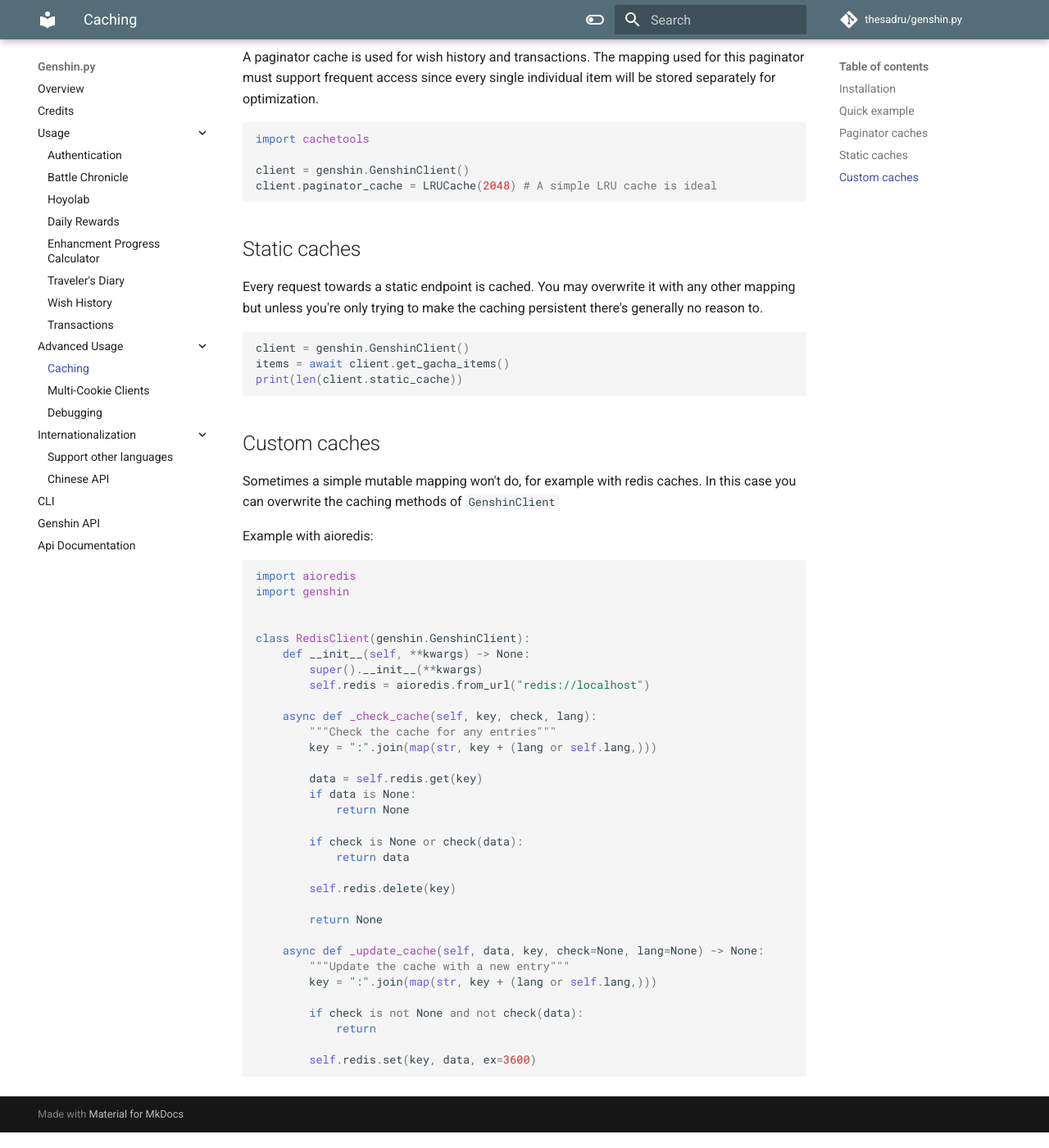
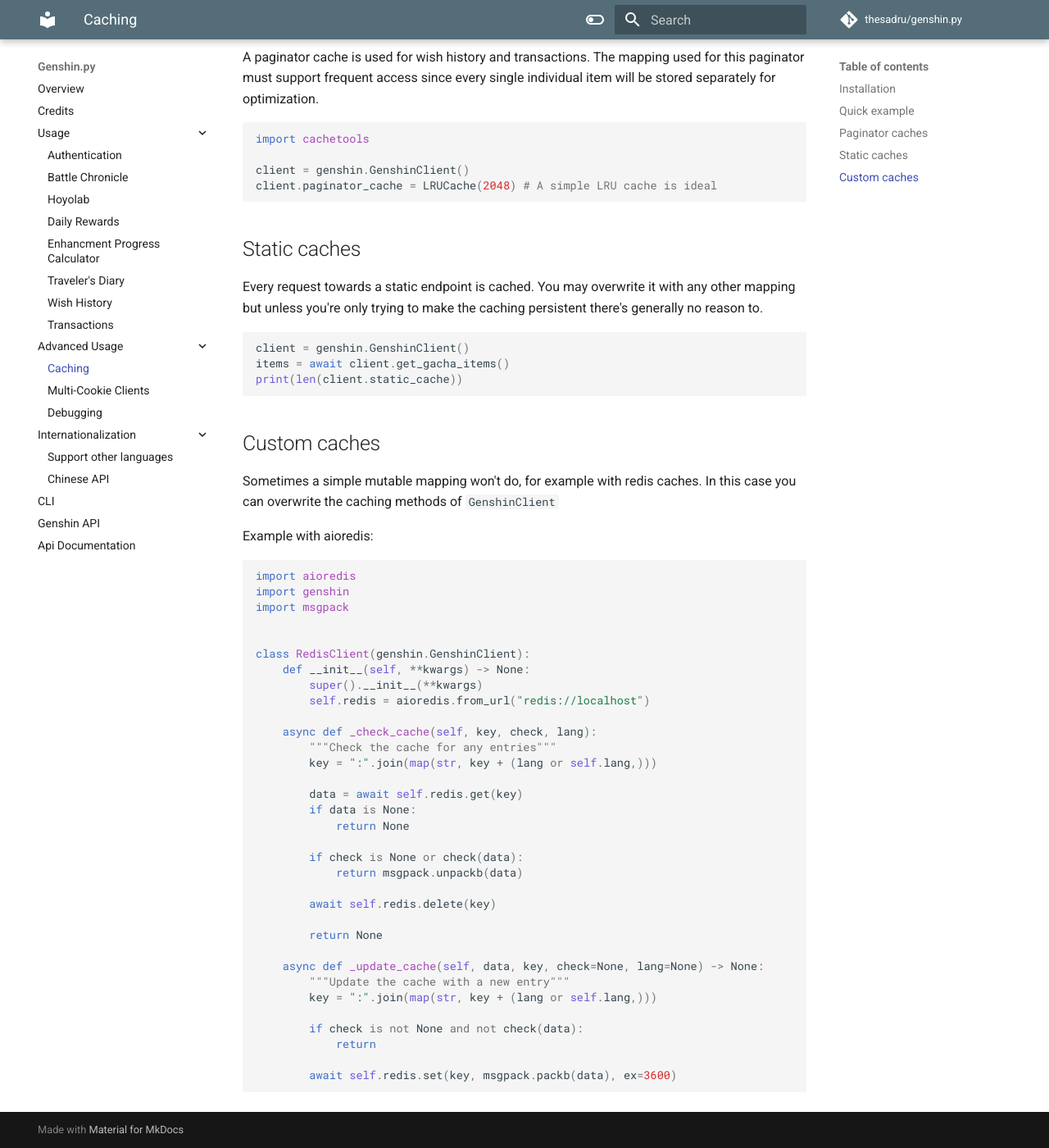
Before and after one commit to thesadru/genshin.py, an MkDocs documentation site: the page built from docs/caching.md, in a window 1280 px wide and 1400 px high, scrolled down 868 px. Shown: the whole window at 82% size. Built offline with MkDocs 1.6.1 and Material for MkDocs 9.7.7, drawn with Linux system fonts in a browser that asks for light colours; comment, search, counter and statistics services are not loaded.

Commit message:
Update redis cache example
This should seriously be handled in a better way
Closes #15

````diff
--- a/docs/caching.md
+++ b/docs/caching.md
@@ -60,6 +60,7 @@
 ```py
 import aioredis
 import genshin
+import msgpack
 
 
 class RedisClient(genshin.GenshinClient):
@@ -71,14 +72,14 @@
         """Check the cache for any entries"""
         key = ":".join(map(str, key + (lang or self.lang,)))
 
-        data = self.redis.get(key)
+        data = await self.redis.get(key)
         if data is None:
             return None
 
         if check is None or check(data):
-            return data
+            return msgpack.unpackb(data)
 
-        self.redis.delete(key)
+        await self.redis.delete(key)
 
         return None
 
@@ -89,5 +90,5 @@
         if check is not None and not check(data):
             return
 
-        self.redis.set(key, data, ex=3600)
+        await self.redis.set(key, msgpack.packb(data), ex=3600)
 ```
````
